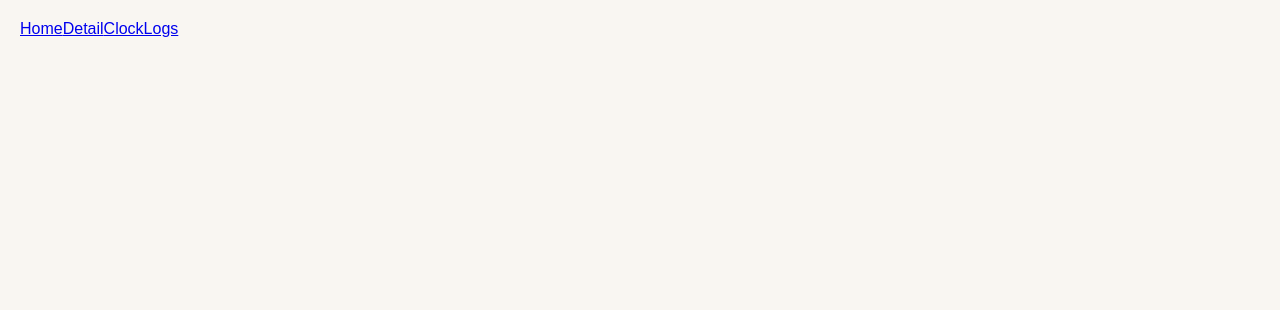
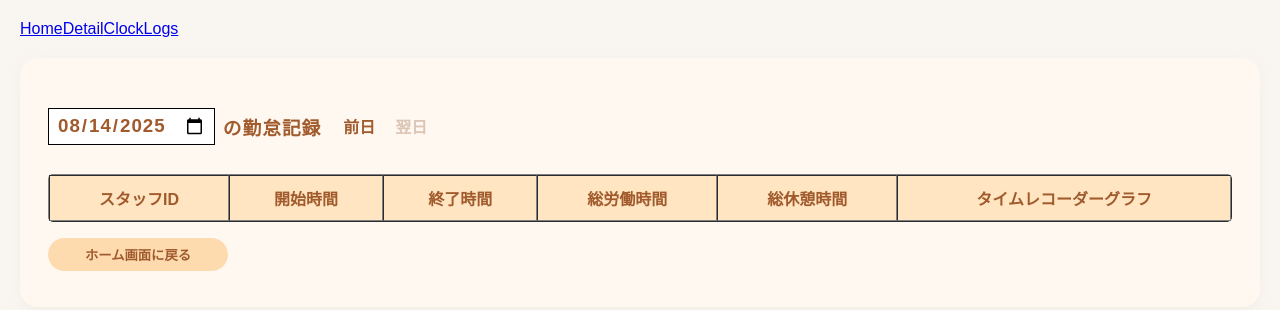
Before and after one commit to megumi-seki/brush-up-challenge, a React (Vite) app: page /logs in a window 1280 px wide. Before the commit this address had no page. Shown: the top 310 px of the page. Built offline with nearby package versions, Linux system fonts and the light colour scheme.

Commit message:
feature:enable to select date for log page

```diff
--- a/src/App.tsx
+++ b/src/App.tsx
@@ -11,7 +11,7 @@ function App() {
       <Routes>
         <Route path="/" element={<Home />} />
         <Route path="/detail/:empId/:weekStart/:compare" element={<Detail />} />
-        <Route path="/logs/:date" element={<ClockLogs />} />
+        <Route path="/logs" element={<ClockLogs />} />
       </Routes>
     </div>
   );
--- a/src/index.css
+++ b/src/index.css
@@ -96,26 +96,22 @@ th {
     border: 0.5px dashed #d8d8d8;
   }
 
-  .btn-frame {
+  .btn {
     display: inline-block;
     border-radius: 20px;
     font-weight: bold;
     cursor: pointer;
     border: none;
+    background: #fddbaf;
+    color: #a05a2c;
+    padding: 7px 10px;
+    transition: background 0.2s, color 0.2s;
+    width: 180px;
   }
 
-.btn-frame a {
-  background: #fddbaf;
-  color: #a05a2c;
-  padding: 7px 20px;
-  border-radius: 20px;
-  text-decoration: none;
-  transition: background 0.2s, color 0.2s;
-}
-
-.btn-frame a:hover {
-  background: #fdd197;
-}
+  .btn:hover {
+    background: #fdd197;
+  }
 
   .submit-btn {
     background: #a96a3f;
@@ -124,6 +120,24 @@ th {
     font-size: 1rem;
     width: 80%;
     margin: 5px auto;
+  }
+
+  .submit-btn:hover {
+    background: #a96a3f;
+  }
+
+  .small-btn {
+    border: none;
+    background: #fff8f0;
+    color: #a05a2c;
+    cursor: pointer;
+    border: none;
+    font-weight: bold;
+    font-size: 1em;
+  }
+
+  .small-btn:disabled {
+     color: #dbc5b5;
   }
 
   .note-input {
@@ -271,3 +285,15 @@ th {
   border-bottom: 0.8px dashed #a49e9a;
   width: 80%;
 }
+
+.selected-date {
+  font-family: 'Noto Sans JP', 'Yu Gothic', sans-serif;
+    padding: 8px;
+    color: #a05a2c;
+    letter-spacing: 1px;
+    font-weight: bold;
+    font-size: 1.17em;
+    height: 1em;
+    border: 1.5px solid black;
+    width: 9.3rem;
+}
--- a/src/pages/ClockLogs.tsx
+++ b/src/pages/ClockLogs.tsx
@@ -1,4 +1,4 @@
-import { useParams } from "react-router-dom";
+import { Navigate, useNavigate, useParams } from "react-router-dom";
 import formatDate from "../hooks/formatDate";
 import getRecordsByDate from "../hooks/getRecordsByDate";
 import groupRecordsById from "../hooks/groupRecordsById";
@@ -6,20 +6,66 @@ import formatTime from "../hooks/formatTime";
 import formatTimeFromMillis from "../hooks/formatTimeFromMillis";
 import Graph from "../components/Graph";
 import GraphTimeLine from "../components/GraphTimeLine";
+import { useState } from "react";
 
 const ClockLogs = () => {
-  const { date } = useParams();
-  if (date === undefined) {
-    return <span>日付が選択されていません</span>;
-  }
+  const today = new Date();
+  const navigate = useNavigate();
+  // feature-enable-dateselect: TODO 日付変更できるようにする。
 
-  const recordsOfDate = getRecordsByDate(date);
+  const [selectedDateString, setSelectedDateString] = useState(
+    today.toISOString().split("T")[0]
+  );
+  const recordsOfDate = getRecordsByDate(selectedDateString);
   const groupedRecords = groupRecordsById(recordsOfDate);
+
+  const handleOnClick = (type: "previous" | "next") => {
+    const selectedDate = new Date(selectedDateString);
+    if (type === "next") {
+      selectedDate.setDate(selectedDate.getDate() + 1);
+    } else {
+      selectedDate.setDate(selectedDate.getDate() - 1);
+    }
+    const newSelectedDateString = selectedDate.toISOString().split("T")[0];
+    setSelectedDateString(newSelectedDateString);
+  };
+
+  const isCurrentSelectedDateToday =
+    selectedDateString === today.toISOString().split("T")[0];
 
   const pageContent = (
     <div className="container-large">
-      <div>
-        <h3>{formatDate(date)}の勤怠記録</h3>
+      <div className="flex gap-medium align-center">
+        <div className="flex gap-small align-center">
+          <label htmlFor="selectedDate" className="hidden">
+            日付を選択
+          </label>
+          <input
+            type="date"
+            id="selectedDate"
+            value={selectedDateString}
+            className="selected-date"
+            onChange={(e) => setSelectedDateString(e.target.value)}
+          />
+          <h3>の勤怠記録</h3>
+        </div>
+        <div className="flex gap-small">
+          <button
+            type="button"
+            className="small-btn"
+            onClick={() => handleOnClick("previous")}
+          >
+            前日
+          </button>
+          <button
+            type="button"
+            className="small-btn"
+            onClick={() => handleOnClick("next")}
+            disabled={isCurrentSelectedDateToday}
+          >
+            翌日
+          </button>
+        </div>
       </div>
       <table border={1}>
         <thead>
@@ -54,9 +100,9 @@ const ClockLogs = () => {
           ))}
         </tbody>
       </table>
-      <div className="btn-frame">
-        <a href="<?= getAppUrl() ?>">ホーム画面に戻る</a>
-      </div>
+      <button className="btn" onClick={() => navigate("/")}>
+        ホーム画面に戻る
+      </button>
     </div>
   );
 
--- a/src/pages/Home.tsx
+++ b/src/pages/Home.tsx
@@ -103,9 +103,9 @@ const Home = () => {
       <div>
         <div className="flex justify-between align-center">
           <h3>従業員一覧</h3>
-          <div className="btn-frame">
-            <Link to="/logs">本日のタイムレコーダー履歴</Link>
-          </div>
+          <button className="btn" onClick={() => navigate(`/logs`)}>
+            タイムレコーダー履歴
+          </button>
         </div>
         <table border={1}>
           <thead>
```
